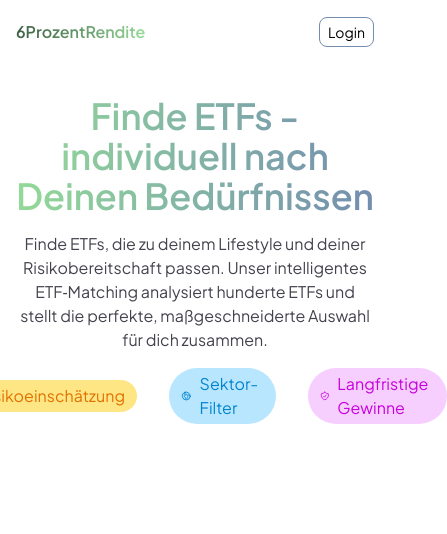
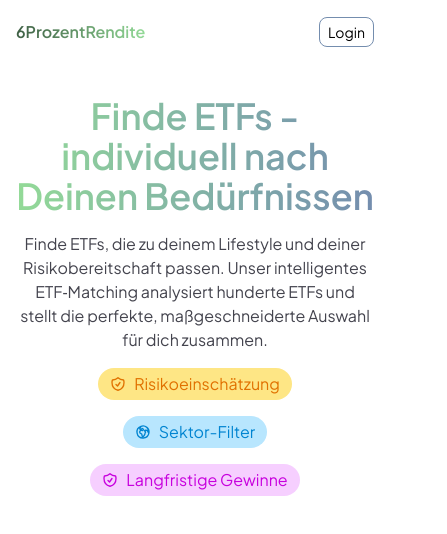
Before and after one commit to KyleKreuter/6ProzentRendite-frontend, a React (Vite) app: page / in a window 390 px wide. Shown: the top 534 px of the page, 447 px wide, since content can reach past the window. Built offline with nearby package versions, Linux system fonts and the light colour scheme.

Commit message:
"Update HeroTextComponent layout with responsive gap and column-row toggle for features"

```diff
--- a/src/components/hero/HeroTextComponent.jsx
+++ b/src/components/hero/HeroTextComponent.jsx
@@ -12,7 +12,7 @@
                 ETF‑Matching analysiert hunderte ETFs und stellt die perfekte, maßgeschneiderte Auswahl für dich
                 zusammen.
             </p>
-            <div className={"flex items-center justify-center gap-8"}>
+            <div className={"flex items-center justify-center gap-4 flex-col md:gap-8 md:flex-row"}>
                 <HeroFeatureComponent text={"Risikoeinschätzung"} icon={<ShieldCheckIcon className={"size-4 stroke-2 text-amber-600"}/>} pillClassName={"bg-amber-200"} textClassName={"text-amber-600"}/>
                 <HeroFeatureComponent text={"Sektor-Filter"} icon={<GlobeEuropeAfricaIcon className={"size-4 stroke-2 text-sky-600"}/>} pillClassName={"bg-sky-200"} textClassName={"text-sky-600"}/>
                 <HeroFeatureComponent text={"Langfristige Gewinne"} icon={<ShieldCheckIcon className={"size-4 stroke-2 text-fuchsia-600"}/>} pillClassName={"bg-fuchsia-200"} textClassName={"text-fuchsia-600"}/>
```
